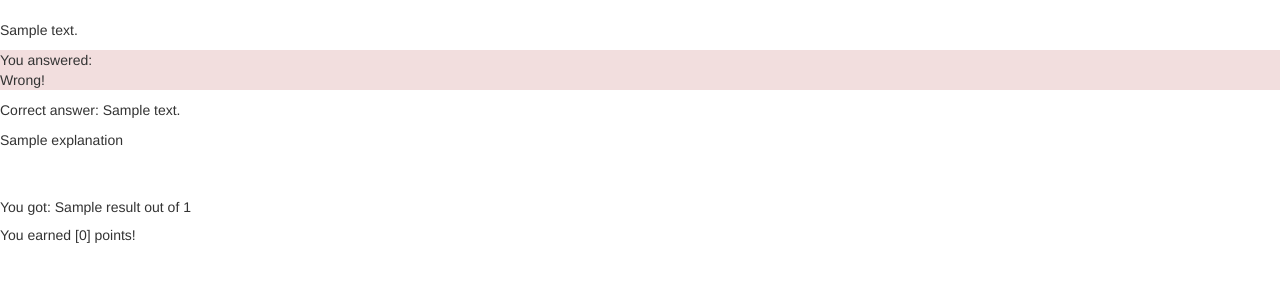
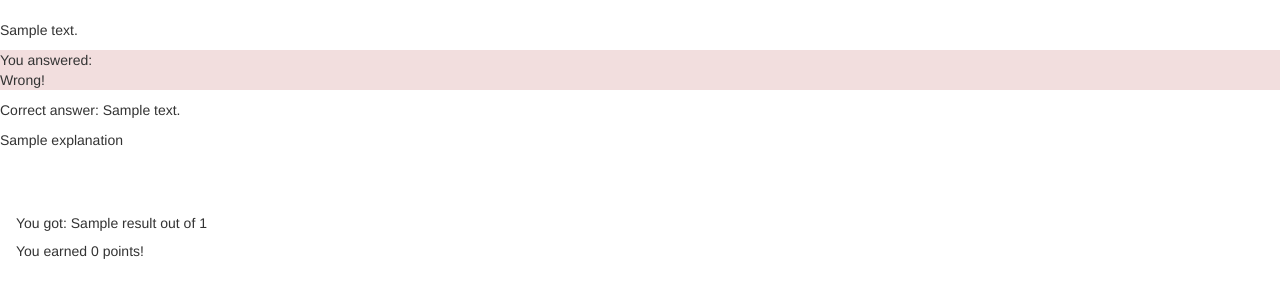
Before and after one commit to mflem/CodeMode, a Flask app: template templates/answeredQuiz.html in a window 1280 px wide. Shown: the part 52-352 px from the top of the page. Run offline with Flask 2, Linux system fonts and the light colour scheme; the template is opened without the code that fills it: most values are stand-ins (such as "Sample title", 1, 10 or a date in 2020); parts of the project's set-up code (start-up, migrations or seed data) failed here and were passed over; some libraries are stand-ins or nearby versions.

Commit message:
change to alert

```diff
--- a/templates/answeredQuiz.html
+++ b/templates/answeredQuiz.html
@@ -30,9 +30,9 @@
       {% endfor %}
   </div>
   <br><br>
-      <div id="totalResult" class="bd-callout bd-callout-primary">
+      <div class="alert alert-primary" role="alert">
         <h5>You got: {{results[count[0]]}} out of {{ count[0] }}</h5>
-        You earned {{ points }} points!
+        You earned {{ points[0] }} points!
       </div>
 
  {% endblock %}
```
